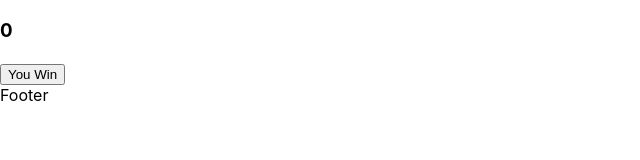
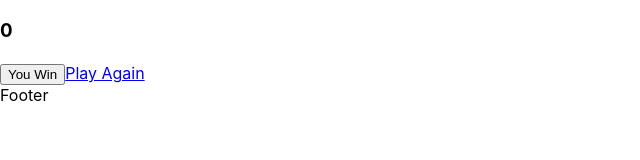
Before and after one commit to flapdragon/rock-paper-scissors-react, a React (Create React App) app: page /result in a window 1280 px wide. Shown: the top 160 px of the page, without its empty margins (0-640 px from the left). Built offline with nearby package versions, Linux system fonts and the light colour scheme.

Commit message:
Adds back button to game result.

```diff
--- a/src/result/Result.js
+++ b/src/result/Result.js
@@ -1,3 +1,5 @@
+import { Link } from 'react-router-dom'
+
 const Result = ({ playerChoice, score, setScore }) => {
   const handleClick = () => {
     console.log("handleClick")
@@ -7,6 +9,9 @@ const Result = ({ playerChoice, score, setScore }) => {
     <div>
       <h1>{playerChoice}</h1>
       <button onClick={handleClick}>You Win</button>
+      <Link to="/">
+        Play Again
+      </Link>
     </div>
   )
 }
```
